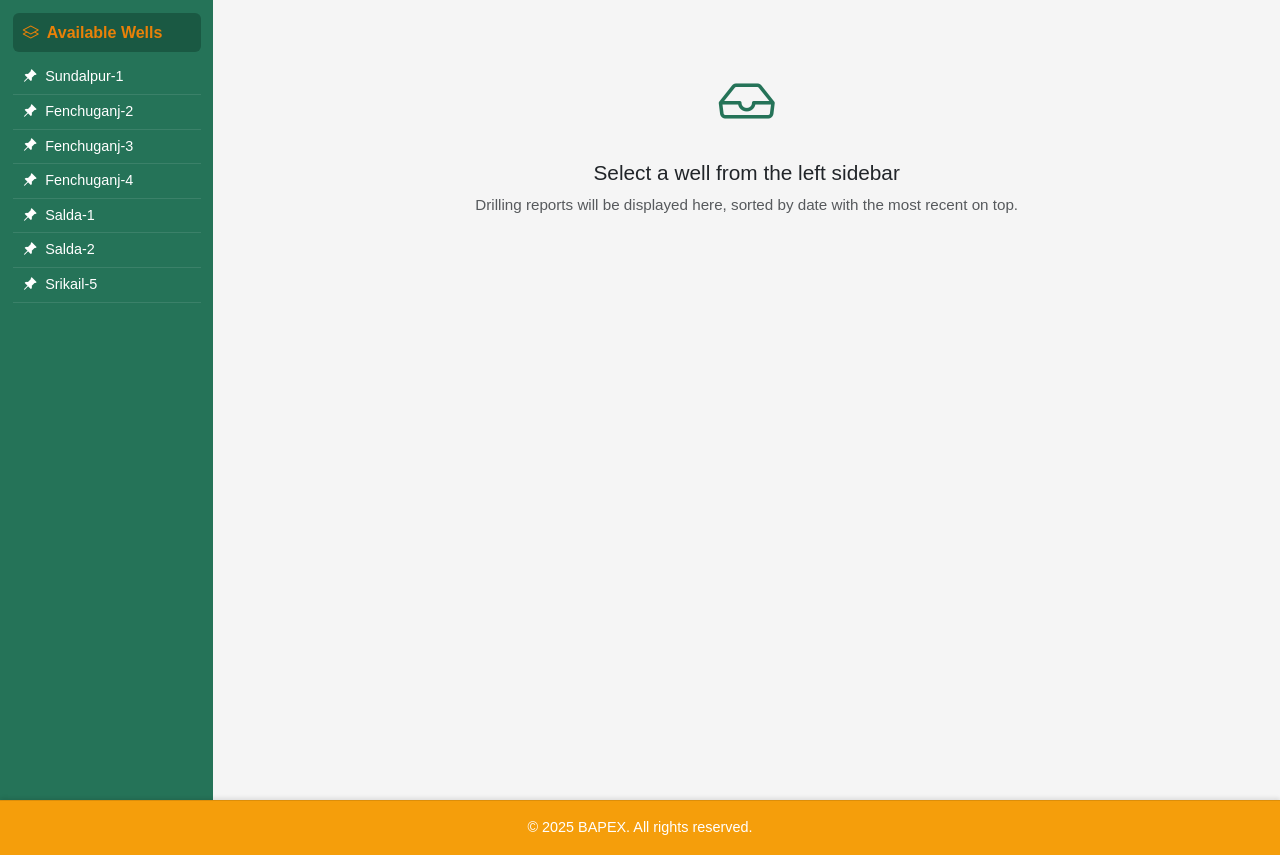
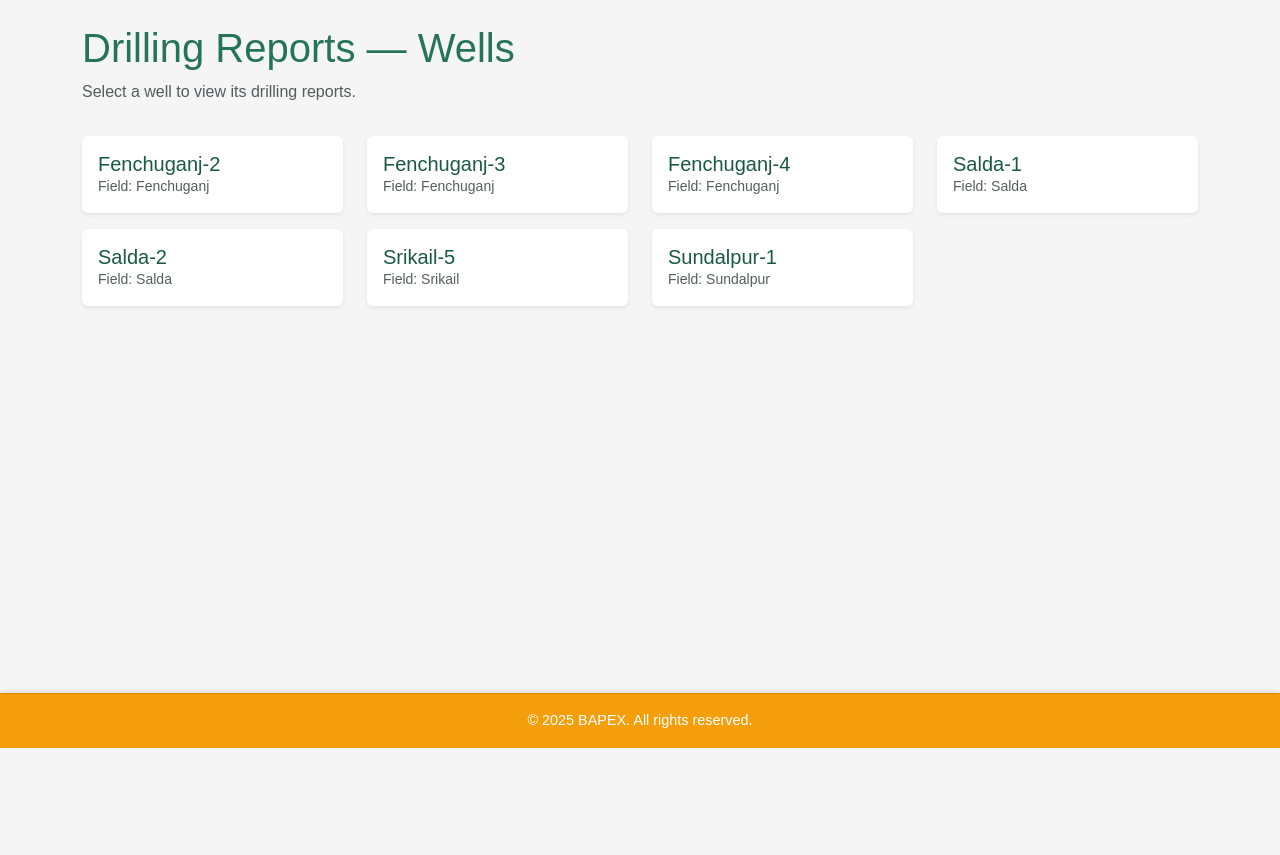
Before and after one commit to Saifur43/PetroViz, a Django app: page /drilling-reports/ in a window 1280 px wide. Shown: the part 52-907 px from the top of the page. After the commit the page ends 800 px from the top, so only its background shows below. Run offline with Django 5.2, Linux system fonts and the light colour scheme; a user stored in the database is signed in; data comes from the database, SQL or seed files in the repository; some libraries are stand-ins or nearby versions.

Commit message:
visual improvements

```diff
--- a/plotter/templates/base.html
+++ b/plotter/templates/base.html
@@ -135,7 +135,7 @@
                         <a class="nav-link {% if request.resolver_match.url_name == 'exploration_timeline' %}active{% endif %}" href="{% url 'exploration_timeline' %}">Exp Time Line</a>
                     </li>
                     <li class="nav-item">
-                        <a class="nav-link {% if request.resolver_match.url_name == 'drilling_reports' %}active{% endif %}" href="{% url 'drilling_reports' %}">Drilling Reports</a>
+                        <a class="nav-link {% if request.resolver_match.url_name == 'drilling_reports_index' %}active{% endif %}" href="{% url 'drilling_reports_index' %}">Drilling Reports</a>
                     </li>
                 </ul>
                 <ul class="navbar-nav">
--- a/plotter/templates/visualization/dashboard.html
+++ b/plotter/templates/visualization/dashboard.html
@@ -34,8 +34,8 @@
                     </a>
                 </li>
                 <li class="nav-item">
-                    <a class="nav-link d-flex align-items-center {% if request.resolver_match.url_name == 'drilling_reports' %}active{% endif %}"
-                       href="{% url 'drilling_reports' %}">
+                    <a class="nav-link d-flex align-items-center {% if request.resolver_match.url_name == 'drilling_reports_index' %}active{% endif %}"
+                       href="{% url 'drilling_reports_index' %}">
                         <i class="bi bi-journal-text me-2"></i>
                         <span>Drilling Reports</span>
                     </a>
--- a/plotter/templates/visualization/drilling_reports.html
+++ b/plotter/templates/visualization/drilling_reports.html
@@ -219,34 +219,17 @@
     .reports-toolbar .btn { padding: 2px 8px; font-size: 0.8rem; }
 </style>
 
-<div class="container-fluid">
+<div class="container-fluid" style="padding-left: 5%;padding-right: 5%;">
     <div class="row">
-        <!-- Sidebar Navigation -->
-        <nav class="col-md-3 col-lg-2 d-md-block sidebar" style="background-color: #257358; color: white; min-height: 100vh;">
-            <div class="card-header text-white" style="background-color: #1a5943; border-radius: 6px;">
-                <h5 style="color: #E98108; font-weight: 600;">
-                    <i class="bi bi-layers me-2"></i>Available Wells
-                </h5>
-            </div>
-            <ul class="well-list mt-2">
-                {% for well in wells %}
-                    <li class="well-list-item {% if well.id|stringformat:'s' == selected_well %}active{% endif %}">
-                        <a href="?well={{ well.id }}" class="text-white text-decoration-none">
-                            <i class="bi bi-pin-angle-fill me-2"></i>{{ well.name }}
-                        </a>
-                    </li>
-                {% empty %}
-                    <li class="text-white-50 p-2">No wells available</li>
-                {% endfor %}
-            </ul>
-        </nav>
-
-        <!-- Main Content -->
-        <main class="col-md-9 col-lg-10 ms-sm-auto px-4 pt-3">
+    <!-- Main Content (full width; reports and prognosis share available space) -->
+    <main class="col-12 px-4 pt-3">
             {% if selected_well %}
             <div class="row g-2">
                 <div class="col-lg-9 col-xl-9">
             <div class="mb-3">
+                <h6 style="color: #257358; font-size: 1.5em;font-weight: 800;">
+                                        <i class="bi bi-display-fill me-2"></i>Drilling Monitoring System
+                </h6>
                 <h1 class="display-5 fw-bold">
                     {% for well in wells %}
                         {% if well.id|stringformat:'s' == selected_well %}
@@ -667,8 +650,8 @@
             {% else %}
             <div class="text-center mt-5">
                 <i class="bi bi-inbox" style="font-size: 3.5rem; color: #257358;"></i>
-                <h3 class="mt-3" style="font-size: 1.3rem;">Select a well from the left sidebar</h3>
-                <p class="text-muted" style="font-size: 0.95rem;">Drilling reports will be displayed here, sorted by date with the most recent on top.</p>
+                <h3 class="mt-3" style="font-size: 1.3rem;">No well selected</h3>
+                <p class="text-muted" style="font-size: 0.95rem;">Please choose a well from the <a href="{% url 'drilling_reports_index' %}">wells list</a> to view drilling reports.</p>
             </div>
             {% endif %}
         </main>
--- /dev/null
+++ b/plotter/templates/visualization/drilling_reports_index.html
@@ -0,0 +1,33 @@
+{% extends 'base.html' %}
+
+{% block content %}
+<div class="container mt-4">
+  <div class="row mb-3">
+    <div class="col-12">
+      <h1 class="display-6" style="color: #257358;">Drilling Reports — Wells</h1>
+      <p class="text-muted">Select a well to view its drilling reports.</p>
+    </div>
+  </div>
+
+  <div class="row">
+    {% for well in wells %}
+      <div class="col-sm-6 col-md-4 col-lg-3 mb-3">
+        <a href="{% url 'drilling_reports' well.id %}" class="text-decoration-none">
+          <div class="card h-100 shadow-sm">
+            <div class="card-body">
+              <h5 class="card-title mb-0" style="color: #1a5943;">{{ well.name }}</h5>
+              {% if well.gas_field %}
+                <p class="card-text text-muted small mb-0">Field: {{ well.gas_field.name }}</p>
+              {% endif %}
+            </div>
+          </div>
+        </a>
+      </div>
+    {% empty %}
+      <div class="col-12">
+        <div class="alert alert-info">No wells available.</div>
+      </div>
+    {% endfor %}
+  </div>
+</div>
+{% endblock %}
--- a/plotter/urls.py
+++ b/plotter/urls.py
@@ -11,6 +11,8 @@ urlpatterns = [
     path('exploration_timeline/', views.exploration_timeline_js, name='exploration_timeline'),
     path('api/well-data/', views.get_well_data, name='well_data'),
     path('api/field-wells/', views.get_field_wells, name='field-wells'),
-    path('drilling-reports/', views.drilling_reports, name='drilling_reports'),
+    # List of wells (index) and per-well drilling reports
+    path('drilling-reports/', views.drilling_reports_index, name='drilling_reports_index'),
+    path('drilling-reports/<int:well_id>/', views.drilling_reports, name='drilling_reports'),
     path('drilling-reports/pdf/', views.generate_drilling_reports_pdf, name='generate_drilling_reports_pdf'),
 ]
--- a/plotter/views.py
+++ b/plotter/views.py
@@ -297,6 +297,13 @@ def exploration_timeline_js(request):
         'categories': categories,
     })
 
+
+@login_required
+def drilling_reports_index(request):
+    """Show a list of wells. User clicks a well to navigate to its drilling reports page."""
+    wells = Well.objects.all().order_by('name')
+    return render(request, 'visualization/drilling_reports_index.html', {'wells': wells})
+
 def calculate_drilling_efficiency(reports):
     """Calculate drilling efficiency based on daily progress and operational time"""
     total_depth_progress = 0
@@ -312,9 +319,11 @@ def calculate_drilling_efficiency(reports):
     return 0
 
 @login_required
-def drilling_reports(request):
-    # Get filter parameters from request
-    well_id = request.GET.get('well')
+def drilling_reports(request, well_id=None):
+    # Get filter parameters from request. Prefer the URL parameter `well_id` when provided.
+    # Fallback to querystring 'well' for backward compatibility.
+    if well_id is None:
+        well_id = request.GET.get('well')
     start_date = request.GET.get('start_date')
     end_date = request.GET.get('end_date')
     depth_from = request.GET.get('depth_from')
@@ -457,7 +466,7 @@ def drilling_reports(request):
     context = {
         'reports': processed_reports,
         'wells': wells,
-        'selected_well': well_id,
+        'selected_well': str(well_id) if well_id else None,
         'start_date': start_date,
         'end_date': end_date,
         'depth_from': depth_from,
```
Also changed, not shown: 1 other file.
